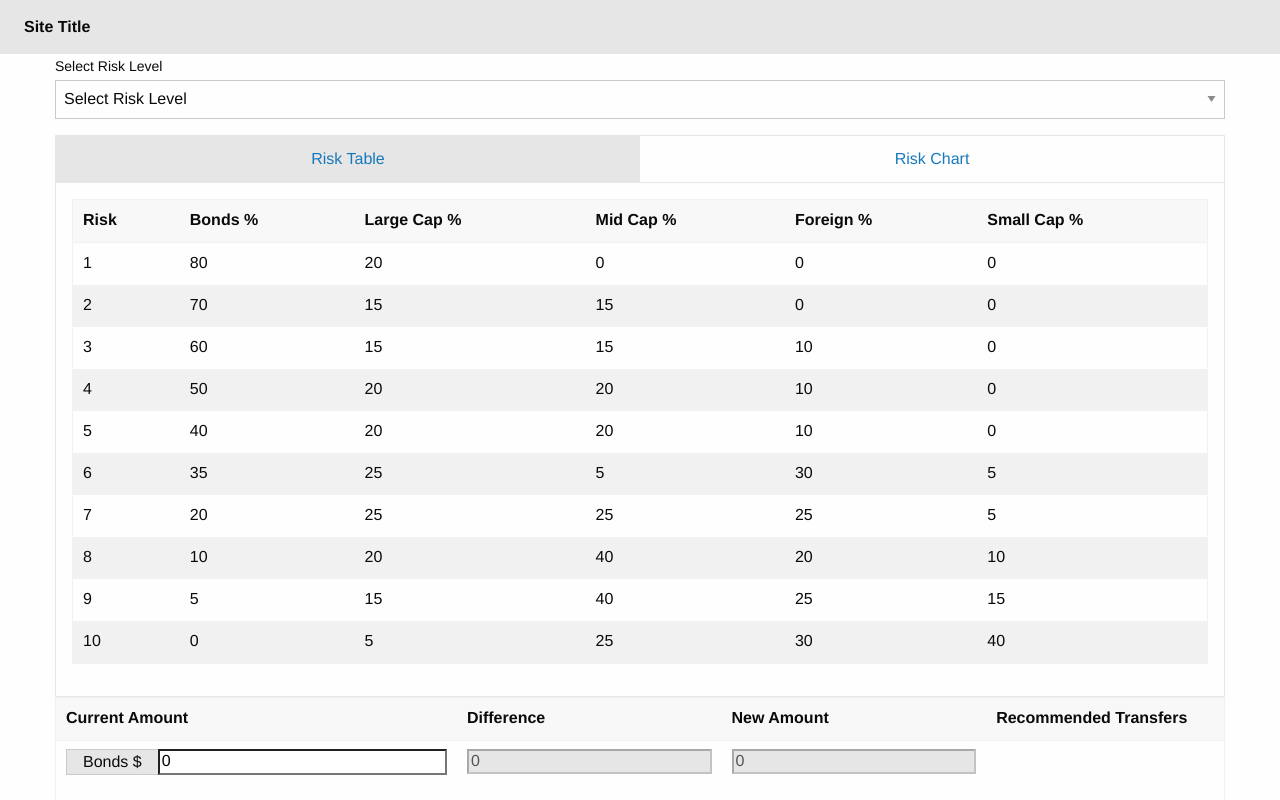
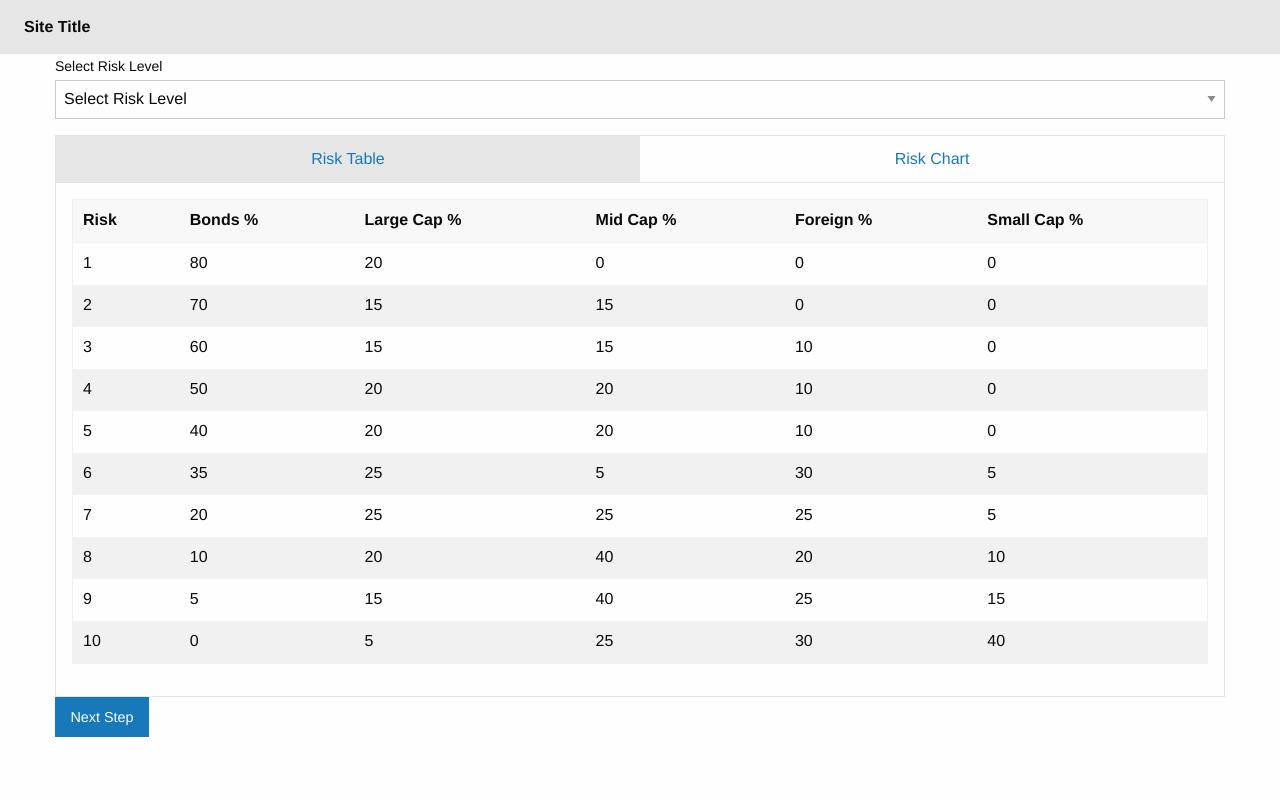
Before and after one commit to jsArroliga/ideal-portfolio, a React (Create React App) app: page / in a window 1280 px wide. Shown: the top 800 px of the page. Built offline with nearby package versions, Linux system fonts and the light colour scheme.

Commit message:
stepper created

```diff
--- a/src/App.js
+++ b/src/App.js
@@ -11,14 +11,19 @@ import RebalanceTable from './components/step2/RebalanceRiskTable'
 
 import Tabs from './components/shared/Tabs'
 
+import Stepper from './components/stepper/Stepper'
+
 const store = storeConfig()
 
 function App() {
-  return (
-    <div >
-      <Provider store={store}>
-        <Header></Header>
-        <div className="grid-container">
+
+  const steps = {
+    1 : {
+      nextStep : 2,
+      validation : ( riskLevel ) => {
+        return riskLevel.level > 0
+      },
+      content : <div>
               <RiskSelector></RiskSelector>
               <Tabs tabsData={
                 [{
@@ -29,10 +34,23 @@ function App() {
                     'label' : 'Risk Chart',
                     'component' : <RiskChart></RiskChart>
                 }]} ></Tabs>
-
+      </div>
+    },
+    2 : {
+      prevStep : 1,
+      content : <div>
               <TableResumeRisk></TableResumeRisk>
               <RebalanceTable></RebalanceTable>
+      </div>
+    }
+  }
 
+  return (
+    <div >
+      <Provider store={store}>
+        <Header></Header>
+        <div className="grid-container">
+          <Stepper steps={ steps } startAt={ 1 }></Stepper>
         </div>
       </Provider>
     </div>
--- /dev/null
+++ b/src/components/shared/Button.js
@@ -0,0 +1,13 @@
+
+import React from 'react'
+
+function Button( props ){
+
+    const { bClass,...bProps } = props;
+
+    return <button className={ `button ${bClass}` } {...bProps}>
+        {props.children}
+    </button>
+}
+
+export default Button
--- a/src/components/shared/Input.js
+++ b/src/components/shared/Input.js
@@ -4,7 +4,7 @@ import React from 'react'
 
 function Selector ( props ){
 
-    const { name='', label, value='', changeHandler, disabled=false, pattern } = props
+    const { name='', label, value='', changeHandler, disabled=false, pattern='' } = props
 
     return <div className="input-group">
                 { label ? <span className="input-group-label" >{label}</span> : null }
--- a/src/components/shared/Select.js
+++ b/src/components/shared/Select.js
@@ -3,7 +3,7 @@ import React from 'react'
 
 function Selector ( props ){
 
-    const { name, label, value, changeHandler, defaultValue, options } = props
+    const { name='', label='', value='', changeHandler, defaultValue, options=[] } = props
 
     return <div>
         <label>{ label }
--- a/src/components/stepper/Stepper.js
+++ b/src/components/stepper/Stepper.js
@@ -1,35 +1,52 @@
 
 
-import React from 'react'
+import React, { useState } from 'react'
 
-import { useDispatch, useSelector } from 'react-redux'
-import updateRiskLevel from '../../actions/updateRiskLevel'
+import Button from './../shared/Button'
 
-import Select from './../shared/Select'
+function RiskSelector ( props ){
 
-function RiskSelector (){
+    const { startAt, steps } = props;
 
-    const dispatch = useDispatch()
-    let riskLevelSelected = useSelector( store => store.riskLevel )
+    const [ currentStep, setCurrentStep ] = useState( startAt );
 
-    const options = [1,2,3,4,5,6,7,8,9,10].map( (level, index) => {
-        return {
-            value : level,
-            label : level
-        }
-    } )
+    const step = steps[ currentStep ];
 
-    const updateLevelSelected = ( level ) => {
-        dispatch(updateRiskLevel( { level } ));
+    const nextBtn = (  ) => {
+        return step.nextStep ? <div>
+
+            <Button bClass="primary" onClick={ (  ) => {
+                setCurrentStep(step.nextStep  )
+            } }>
+                Next Step
+            </Button>
+        </div> : null
     }
 
-    const defaultValue = {
-        value : -1,
-        label : "Select Risk Level"
+    const prevBtn = (  ) => {
+        return step.prevStep ? <div>
+
+            <Button bClass="primary" onClick={ (  ) => {
+                setCurrentStep(step.prevStep  )
+            } }>
+                Prev Step
+            </Button>
+        </div> : null
     }
 
 
-    return <div class="grid-container full"></div>
+
+    return <div>
+        {
+            step.content
+        }
+        {
+            prevBtn()
+        }
+        {
+            nextBtn()
+        }
+    </div>
 }
 
 export default RiskSelector;
```
Also changed, not shown: 1 other file (tests, documents, lock files or other folders). Lines whose indentation alone changed are shown as unchanged.
